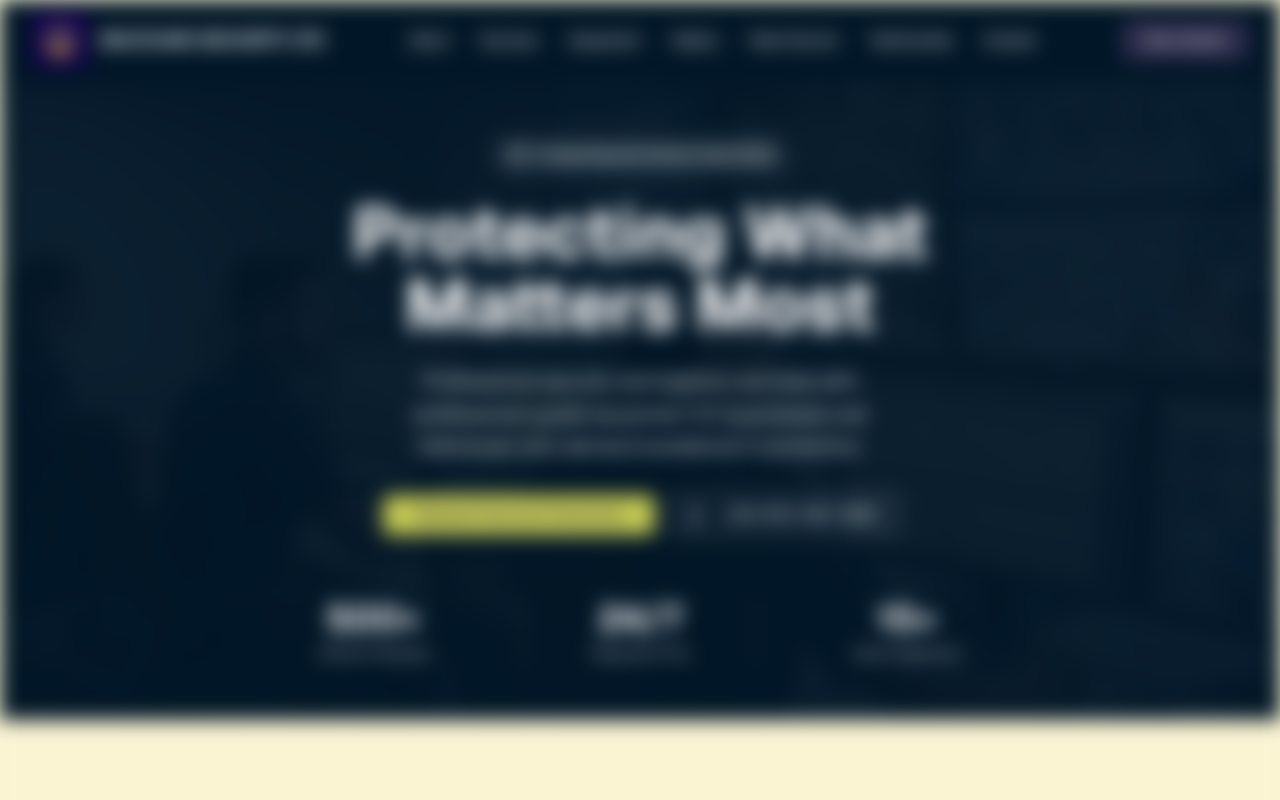
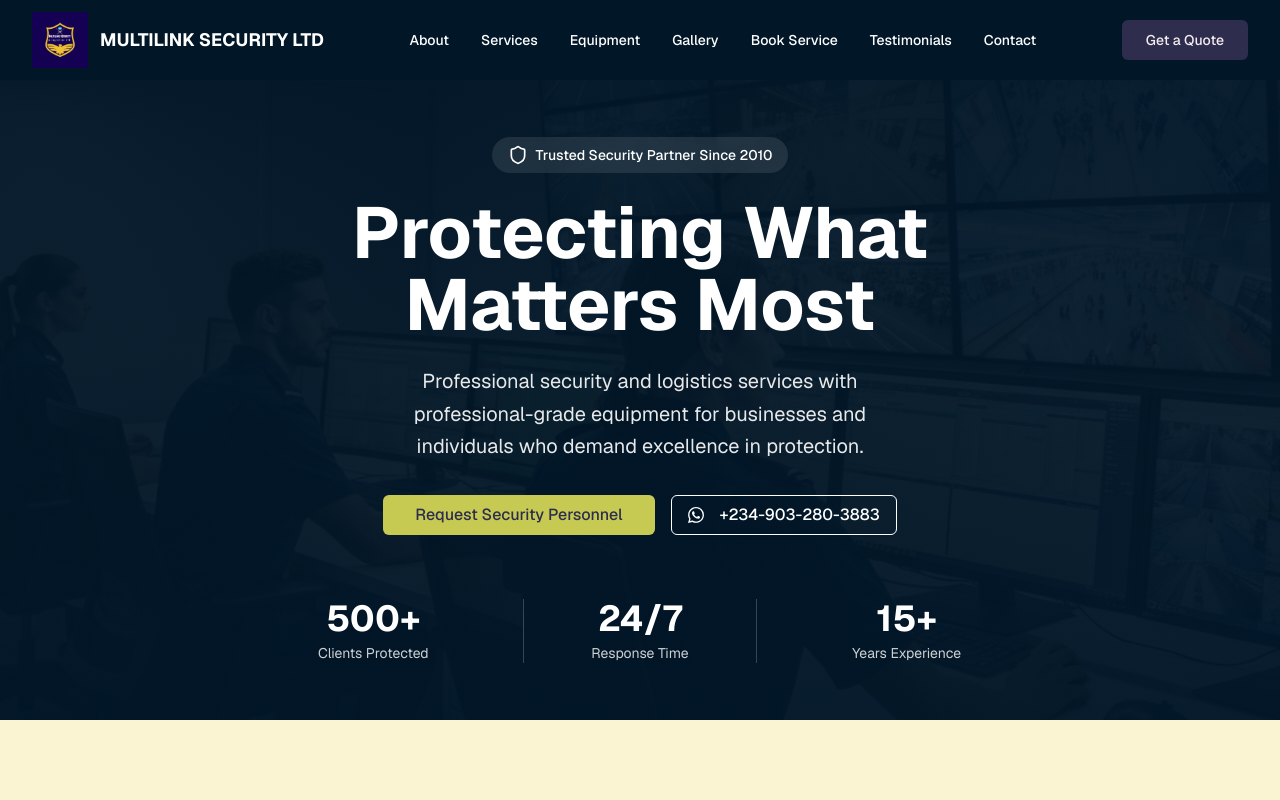
Before and after one commit to Mr-Stanley/Multilink-security-services, a Next.js app: page / in a window 1280 px wide. Shown: the top 800 px of the page. Built offline with nearby package versions, Linux system fonts and the light colour scheme.

Commit message:
Update globals.css

```diff
--- a/app/globals.css
+++ b/app/globals.css
@@ -174,7 +174,7 @@
   }
   body {
     @apply bg-background text-foreground;
-    filter: blur(10px);
+    /* filter: blur(10px); */
   }
 }
 
```
